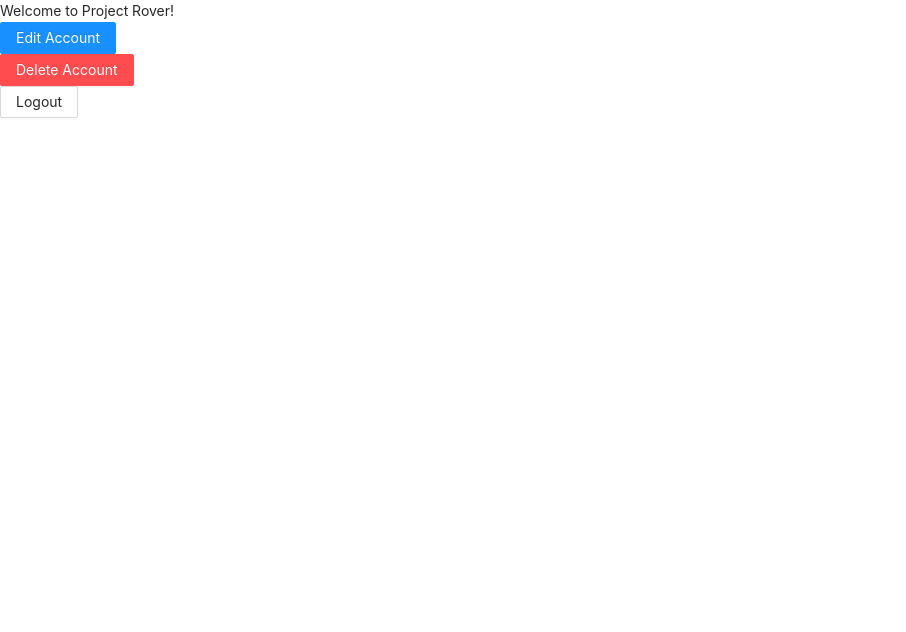
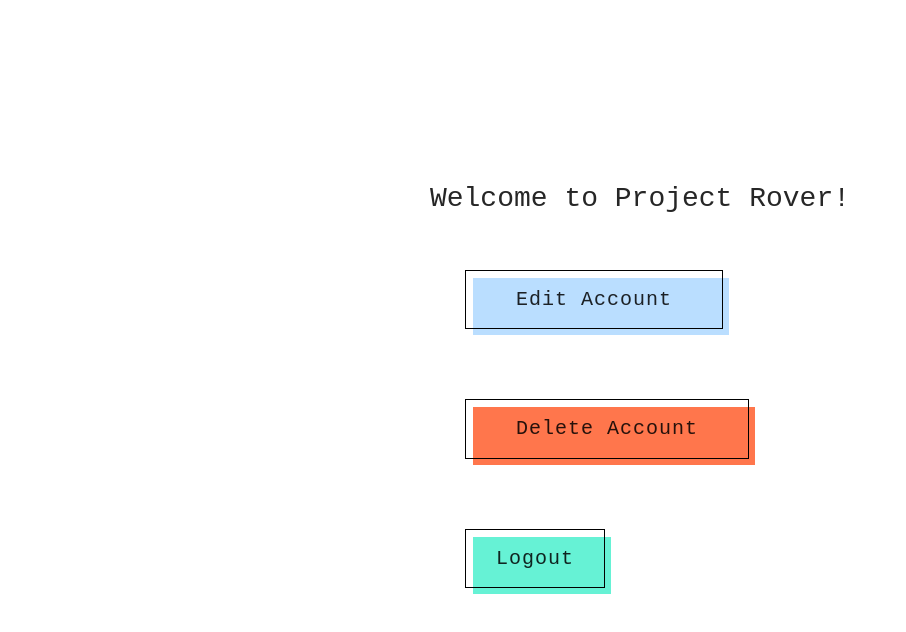
Before and after one commit to nhanphan2112/welcomepage, a React (Create React App) app: page / in a window 1280 px wide. Shown: the top 632 px of the page, without its empty margins (0-906 px from the left). Built offline with nearby package versions, Linux system fonts and the light colour scheme.

Commit message:
Minimum style for buttons

```diff
--- a/src/Components/DeleteAccountButton.js
+++ b/src/Components/DeleteAccountButton.js
@@ -1,5 +1,6 @@
 import React, { useState } from "react";
 import "../Styles/AntDesign.css";
+import "../Styles/ButtonStyles.css";
 import { Button, Modal, Popconfirm, Avatar } from "antd";
 
 const DeleteAccountButton = () => {
@@ -21,9 +22,9 @@ const DeleteAccountButton = () => {
 
 	return (
 		<div>
-			<Button type="danger" onClick={showModal}>
+			<button type="button" className="fill" onClick={showModal}>
 				Delete Account
-			</Button>
+			</button>
 
 			<Modal
 				title="Delete Account"
--- a/src/Components/EditAccountButton.js
+++ b/src/Components/EditAccountButton.js
@@ -1,6 +1,6 @@
 import React from "react";
 import "../Styles/AntDesign.css";
-import { Button } from "antd";
+import '../Styles/ButtonStyles.css'
 
 const EditAccountButton = () => {
 	const handleOnClick = (event) => {
@@ -10,9 +10,9 @@ const EditAccountButton = () => {
 
 	return (
 		<div>
-			<Button type="primary" onClick={(event) => handleOnClick(event)}>
+			<button type="button" className="simple" onClick={(event) => handleOnClick(event)}>
 				Edit Account
-			</Button>
+			</button>
 		</div>
 	);
 };
--- a/src/Components/LogoutAccountButton.js
+++ b/src/Components/LogoutAccountButton.js
@@ -1,6 +1,6 @@
 import React from "react";
 import "../Styles/AntDesign.css";
-import { Button } from "antd";
+import "../Styles/ButtonStyles.css"
 
 const LogoutAccountButton = () => {
 
@@ -11,9 +11,10 @@ const LogoutAccountButton = () => {
 
 	return (
 		<div>
-			<Button type="" onClick={(event) => handleOnClick(event)}>
-				Logout
-			</Button>
+			<button type="button" className="slide" onClick={(event) => handleOnClick(event)}>
+				<div>Logout</div>
+        <i className="icon-arrow-right"></i>
+			</button>
 		</div>
 	);
 };
--- a/src/Components/Welcome.js
+++ b/src/Components/Welcome.js
@@ -2,14 +2,18 @@ import React from "react";
 import EditAccountButton from "./EditAccountButton";
 import LogoutAccountButton from "./LogoutAccountButton";
 import DeleteAccountButton from "./DeleteAccountButton";
+import '../Styles/Welcome.css'
+// import '../Styles/ButtonStyles.css'
 
 const Welcome = () => {
 	return (
-		<div>
-			Welcome to Project Rover!
-			<EditAccountButton />
-			<DeleteAccountButton />
-			<LogoutAccountButton />
+		<div id="welcome">
+			<h1>Welcome to Project Rover!</h1>
+			<div>
+			  <EditAccountButton type="button" class="simple"/>
+  			<DeleteAccountButton />
+  			<LogoutAccountButton />
+			</div>
 		</div>
 	);
 };
--- /dev/null
+++ b/src/Styles/ButtonStyles.css
@@ -0,0 +1,103 @@
+/* Simple button styling -- No animation */
+.simple {
+  font-size: 20px;
+  font-weight: 200;
+  letter-spacing: 1px;
+  padding: 13px 50px 13px;
+  outline: 0;
+  border: 1px solid black;
+  cursor: pointer;
+  position: relative;
+  background-color: rgba(0, 0, 0, 0);
+}
+
+.simple::after {
+  content: "";
+  background-color: #badeff;
+  width: 100%;
+  z-index: -1;
+  position: absolute;
+  height: 100%;
+  top: 7px;
+  left: 7px;
+}
+/* End of Simple Button */
+
+/* Fill button styling */
+.fill {
+  font-size: 20px;
+  font-weight: 200;
+  letter-spacing: 1px;
+  padding: 13px 50px 13px;
+  outline: 0;
+  border: 1px solid black;
+  cursor: pointer;
+  position: relative;
+  background-color: rgba(0, 0, 0, 0);
+}
+
+.fill::after {
+  content: "";
+  background-color: #ff764c;
+  width: 100%;
+  z-index: -1;
+  position: absolute;
+  height: 100%;
+  top: 7px;
+  left: 7px;
+  transition: 0.2s;
+}
+
+.fill:hover::after {
+  top: 0px;
+  left: 0px;
+}
+/* End of Fill Button  */
+
+/* Slide button styling */
+.slide {
+  font-size: 20px;
+  font-weight: 200;
+  letter-spacing: 1px;
+  padding: 13px 30px 13px;
+  outline: 0;
+  border: 1px solid black;
+  cursor: pointer;
+  position: relative;
+  background-color: rgba(0, 0, 0, 0);
+}
+
+.slide i {
+  opacity: 0;
+  font-size: 13px;
+  transition: 0.2s;
+  position: absolute;
+  right: 10px;
+  top: 21px;
+  transition: transform 1;
+}
+
+.slide div {
+  transition: transform 0.8s;
+}
+
+.slide:hover div {
+  transform: translateX(-6px);
+}
+
+.slide::after {
+  content: "";
+  background-color: #66f2d5;
+  width: 100%;
+  z-index: -1;
+  position: absolute;
+  height: 100%;
+  top: 7px;
+  left: 7px;
+}
+
+.slide:hover i {
+  opacity: 1;
+  transform: translateX(-6px);
+}
+/* End of Slide Button  */
--- /dev/null
+++ b/src/Styles/Welcome.css
@@ -0,0 +1,17 @@
+/* Page styling -- Not needed to replicate button visuals. */
+html,
+body {
+  margin: 0;
+  display: flex;
+  justify-content: center;
+  flex-direction: column;
+  align-items: center;
+  min-height: 100vh;
+  font-family: "Roboto Mono", monospace;
+}
+
+button {
+  margin: 35px;
+  font-family: inherit;
+}
+/* End of Page styling */
```
